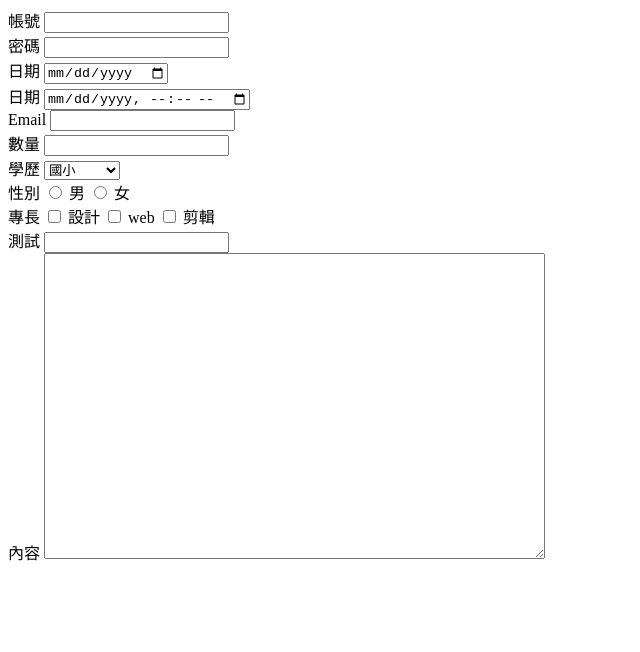
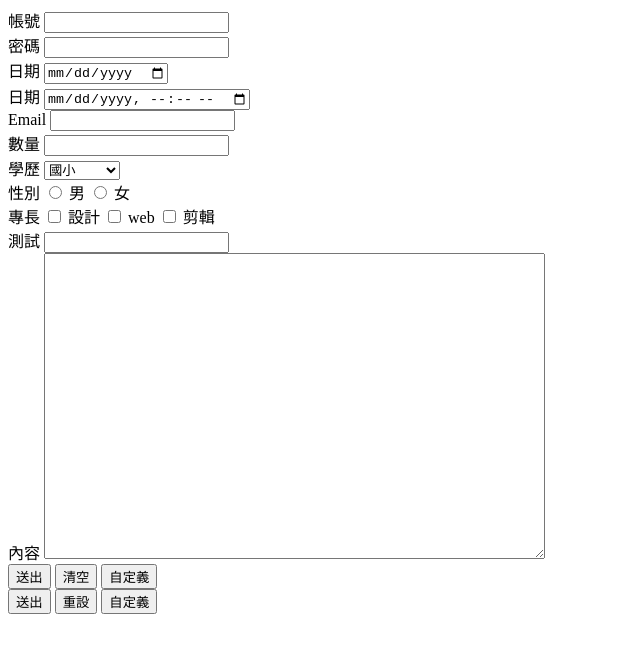
Before and after one commit to a19860101/RWD-m135-20231002, a plain HTML site: page form.html in a window 1280 px wide. Shown: the whole page, without its empty margins (0-640 px from the left). Drawn offline with Linux system fonts and the light colour scheme.

Commit message:
20231004

```diff
--- a/form.html
+++ b/form.html
@@ -65,6 +65,14 @@
         <br>
         <label for="content">內容</label>
         <textarea name="content" id="content" cols="60" rows="20"></textarea>
+        <br>
+        <input type="submit" value="送出">
+        <input type="reset" value="清空">
+        <input type="button" value="自定義">
+        <br>
+        <button type="submit">送出</button>
+        <button type="reset">重設</button>
+        <button type="button">自定義</button>
     </form>
     <!--
         多重選取
```
